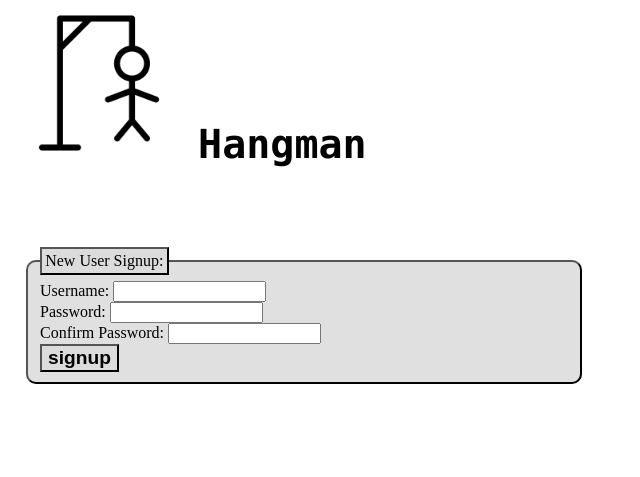
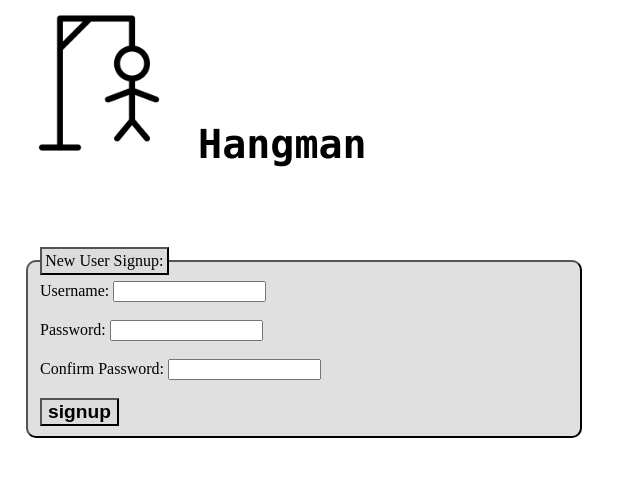
Before and after one commit to Web-Programming-Project2/hangman, a PHP site: page /signup.php in a window 1280 px wide; the page is wider, and only the part inside the window is pictured. Shown: the top 477 px of that part, without its empty margins (0-640 px from the left). Run offline with PHP 8.4, Linux system fonts and the light colour scheme.

Commit message:
Added another <br> tag

```diff
--- a/signup.php
+++ b/signup.php
@@ -10,13 +10,13 @@
             <legend>New User Signup:</legend>
 
                 <label class = "heading" for = "name">Username: </label>
-                <input type = "text" name = "name" size = "16"> <br>
+                <input type = "text" name = "name" size = "16"> <br> <br>
 
                 <label class = "heading" for = "pw">Password: </label>
-                <input type = "text" name = "pw" size = "16"> <br>
+                <input type = "text" name = "pw" size = "16"> <br> <br>
 
                 <label class = "heading" for = "cpw">Confirm Password: </label>
-                <input type = "text" name = "cpw" size = "16"> <br>
+                <input type = "text" name = "cpw" size = "16"> <br> <br>
 
             <!--Submit button -->
             <input type = "submit" value = "signup">
```
